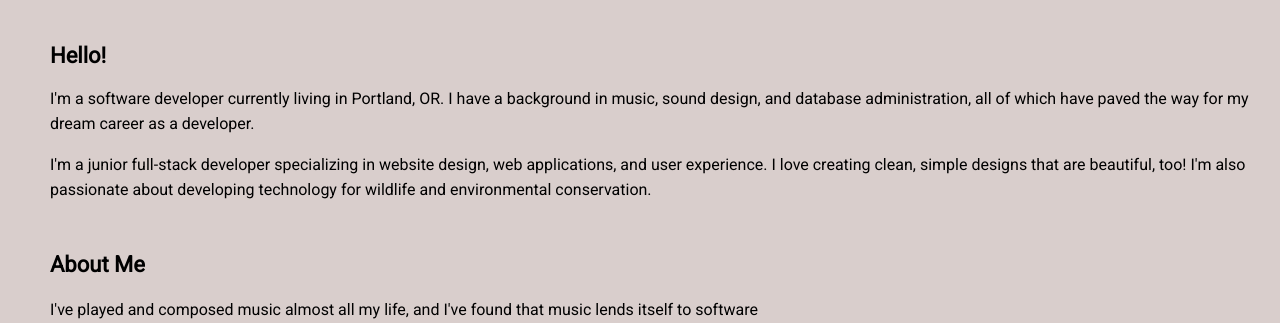
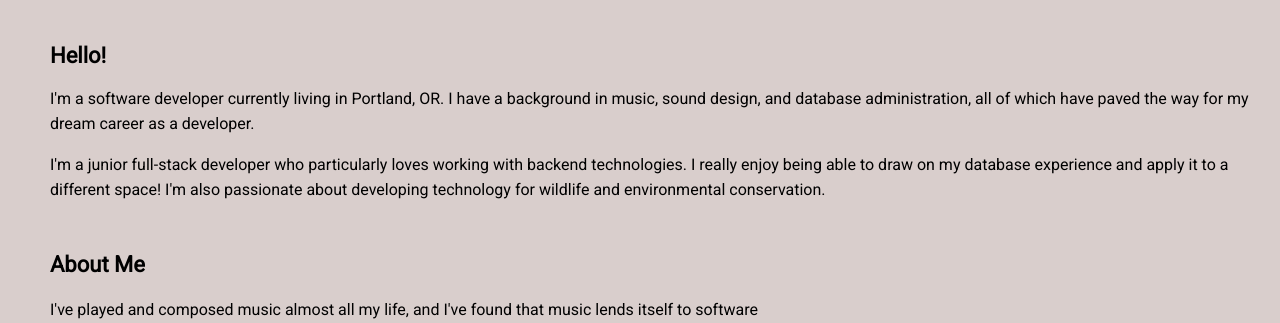
Before and after one commit to sallygaller/portfolio, a plain HTML site: page index.html in a window 1280 px wide. Shown: the part 417-740 px from the top of the page. Drawn offline with nearby package versions, Linux system fonts and the light colour scheme; grey boxes are pictures that could not be loaded; a script that the page names is missing.

```diff
--- a/index.html
+++ b/index.html
@@ -29,7 +29,7 @@
 		<section class="p-bottom-15" id="home">
 			<h2 class="p-top-15 f-size-22 m-left-50">Hello!</h2>
 			<p>I'm a software developer currently living in Portland, OR. I have a background in music, sound design, and database administration, all of which have paved the way for my dream career as a developer.</p>
-      <p>I'm a junior full-stack developer specializing in website design, web applications, and user experience. I love creating clean, simple designs that are beautiful, too! I'm also passionate about developing technology for wildlife and environmental conservation.</p>
+      <p>I'm a junior full-stack developer who particularly loves working with backend technologies. I really enjoy being able to draw on my database experience and apply it to a different space! I'm also passionate about developing technology for wildlife and environmental conservation.</p>
 		</section>
 
 		<section class="p-bottom-25" id="about-me">
```
